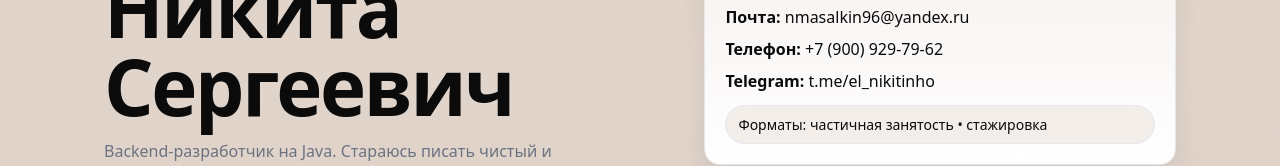
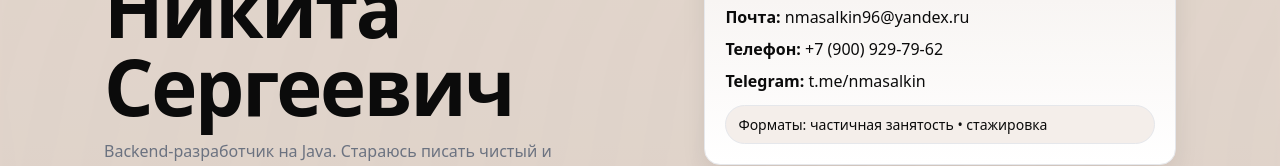
Before and after one commit to nmasalkin/nmasalkin, a React (Vite) app: page / in a window 1280 px wide. Shown: the part 370-536 px from the top of the page. Built offline with nearby package versions, Linux system fonts and the light colour scheme.

Commit message:
Change TG url

```diff
--- a/src/data/profile.ts
+++ b/src/data/profile.ts
@@ -4,7 +4,7 @@ export const profile = {
   location: 'Воронеж, Россия',
   email: 'nmasalkin96@yandex.ru',
   phone: '+7 (900) 929-79-62',
-  telegram: 'https://t.me/el_nikitinho',
+  telegram: 'https://t.me/nmasalkin',
   github: 'https://github.com/nmasalkin',
   roles: ['Программист, разработчик'],
   modes: ['частичная занятость', 'стажировка'],
```
